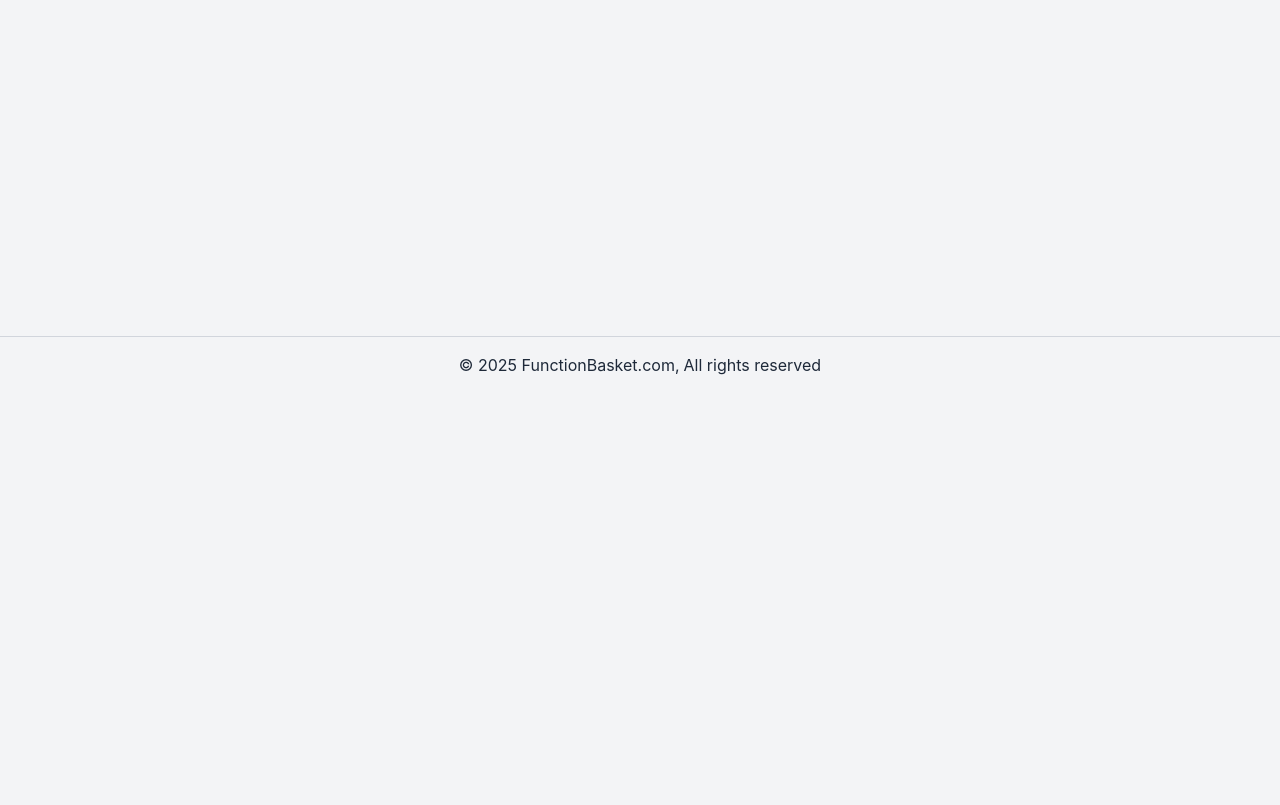
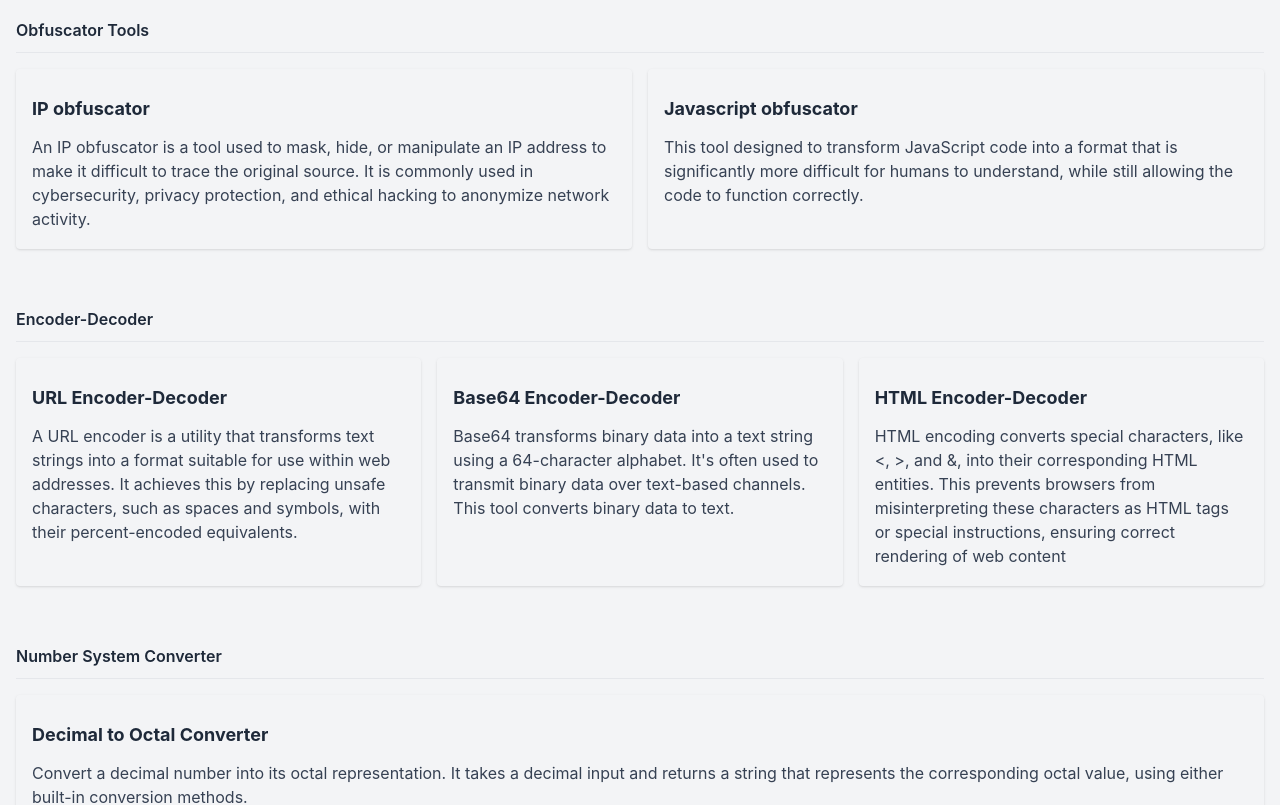
Before and after one commit to blueorionn/functionbasket, a Next.js app: page / in a window 1280 px wide. Shown: the part 560-1365 px from the top of the page. Before the commit the page ends 953 px from the top, so only its background shows below. Built offline with nearby package versions, Linux system fonts and the light colour scheme.

Commit message:
added tools data

```diff
--- a/src/app/page.tsx
+++ b/src/app/page.tsx
@@ -1,6 +1,7 @@
 import Link from 'next/link'
 import Header from '@/components/Header'
 import Footer from '@/components/Footer'
+import ToolPage from '@/components/(home-tool-component)/ToolPage'
 import { AiOutlineHeart } from 'react-icons/ai'
 import { AiOutlineGithub } from 'react-icons/ai'
 import { AiFillTwitterCircle } from 'react-icons/ai'
@@ -89,7 +90,9 @@ export default function Home() {
             <h1 className='cursor-default text-lg font-bold text-gray-800 xl:text-xl'>
               TOOLS
             </h1>
-            <section className='grid grid-flow-row py-4'></section>
+            <section className='grid grid-flow-row py-4'>
+              <ToolPage />
+            </section>
           </section>
         </section>
       </main>
--- /dev/null
+++ b/src/components/(home-tool-component)/HomeToolCard.tsx
@@ -0,0 +1,27 @@
+import Link from 'next/link'
+
+export default function HomeToolCard({
+  title,
+  description,
+  toolUrl,
+}: {
+  title: string
+  description: string
+  toolUrl: string
+}) {
+  return (
+    <>
+      <Link
+        href={toolUrl}
+        className='group inline-block h-full w-full rounded p-4 shadow transition-all duration-200 hover:shadow-md'
+      >
+        <h2 className='home-tools-card-title py-2.5 text-lg font-bold text-gray-800 group-hover:underline'>
+          {title}
+        </h2>
+        <p className='py-0.5 text-base font-normal text-gray-700 group-hover:underline'>
+          {description}
+        </p>
+      </Link>
+    </>
+  )
+}
--- /dev/null
+++ b/src/components/(home-tool-component)/ToolPage.tsx
@@ -0,0 +1,33 @@
+import { toolsCollection } from '@/data/tools'
+import HomeToolCard from './HomeToolCard'
+
+export default function ToolPage() {
+  return (
+    <>
+      <section className='grid grid-flow-row py-4'>
+        {toolsCollection.map((collection) => {
+          return (
+            <div className='py-4' key={collection.collectionId}>
+              <h2 className='full border-b border-gray-200 py-2.5 font-semibold text-gray-800'>
+                {collection.collectionCategory}
+              </h2>
+              <div className='grid w-full grid-cols-[repeat(auto-fit,minmax(250px,1fr))] gap-4 py-4'>
+                {collection.tools.map((tool) => {
+                  return (
+                    <div className='h-full w-full' key={tool.id}>
+                      <HomeToolCard
+                        title={tool.title}
+                        description={tool.description}
+                        toolUrl={tool.location}
+                      />
+                    </div>
+                  )
+                })}
+              </div>
+            </div>
+          )
+        })}
+      </section>
+    </>
+  )
+}
--- /dev/null
+++ b/src/data/tools.ts
@@ -0,0 +1,75 @@
+export const toolsCollection = [
+  {
+    collectionCategory: 'Obfuscator Tools',
+    collectionId: 'obfuscator-tools',
+    tools: [
+      {
+        id: 1,
+        title: 'IP obfuscator',
+        description:
+          'An IP obfuscator is a tool used to mask, hide, or manipulate an IP address to make it difficult to trace the original source. It is commonly used in cybersecurity, privacy protection, and ethical hacking to anonymize network activity.',
+        location: '/tools/ip-obfuscator',
+      },
+      {
+        id: 2,
+        title: 'Javascript obfuscator',
+        description:
+          'This tool designed to transform JavaScript code into a format that is significantly more difficult for humans to understand, while still allowing the code to function correctly.',
+        location: '/tools/javascript-obfuscator',
+      },
+    ],
+  },
+  {
+    collectionCategory: 'Encoder-Decoder',
+    collectionId: 'encoder-decoder',
+    tools: [
+      {
+        id: 1,
+        title: 'URL Encoder-Decoder',
+        description:
+          'A URL encoder is a utility that transforms text strings into a format suitable for use within web addresses. It achieves this by replacing unsafe characters, such as spaces and symbols, with their percent-encoded equivalents.',
+        location: '/tools/url-encoder-decoder',
+      },
+      {
+        id: 2,
+        title: 'Base64 Encoder-Decoder',
+        description:
+          "Base64 transforms binary data into a text string using a 64-character alphabet. It's often used to transmit binary data over text-based channels. This tool converts binary data to text.",
+        location: '/tools/base64-encoder-decoder',
+      },
+      {
+        id: 3,
+        title: 'HTML Encoder-Decoder',
+        description:
+          'HTML encoding converts special characters, like <, >, and &, into their corresponding HTML entities. This prevents browsers from misinterpreting these characters as HTML tags or special instructions, ensuring correct rendering of web content',
+        location: '/tools/html-encoder-decoder',
+      },
+    ],
+  },
+  {
+    collectionCategory: 'Number System Converter',
+    collectionId: 'number-system-converter',
+    tools: [
+      {
+        id: 1,
+        title: 'Decimal to Octal Converter',
+        description:
+          'Convert a decimal number into its octal representation. It takes a decimal input and returns a string that represents the corresponding octal value, using either built-in conversion methods.',
+        location: '/tools/decimal-to-octal',
+      },
+    ],
+  },
+  {
+    collectionCategory: 'Miscellaneous Converter',
+    collectionId: 'miscellaneous-converter',
+    tools: [
+      {
+        id: 1,
+        title: 'ASCII to Decimal Converter',
+        description:
+          "This tool takes an ASCII character as input and converts it to the decimal value by the character's Unicode code point using a built-in conversion method.",
+        location: '/tools/ascii-to-decimal-converter',
+      },
+    ],
+  },
+]
```
